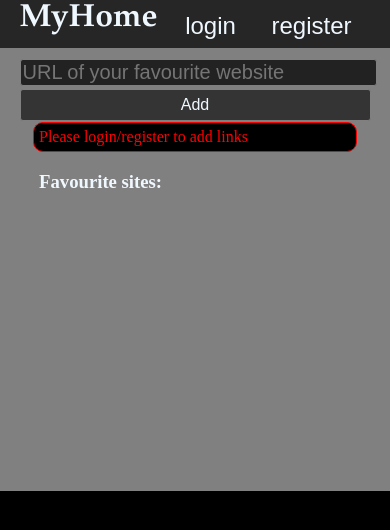
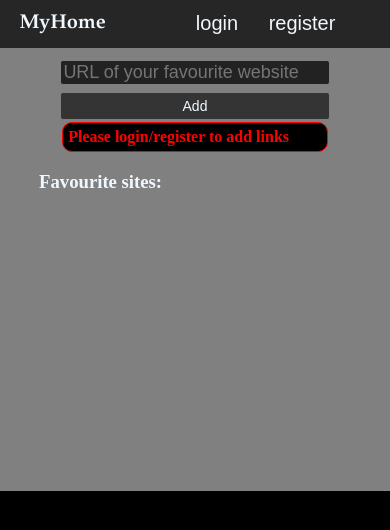
Before and after one commit to sanyi961112/myhome, an Angular app: page / in a window 390 px wide. Shown: the top 530 px of the page. Built offline with nearby package versions, Linux system fonts and the light colour scheme; what js-sha256 would draw is missing.

Commit message:
iframe manipulation

```diff
--- a/src/app/home/home.component.css
+++ b/src/app/home/home.component.css
@@ -70,7 +70,7 @@ input:focus{
 
 
 .button-container{
-  margin-bottom: 1px;
+  margin-bottom: 1em;
   height: 40px;
   max-width: 22em;
   background-color: #343434;
@@ -111,7 +111,7 @@ input:focus{
 }
 
 .btn-close{
-  font-size: 20px;
+  font-size: 1em;
   width: 6em;
 }
 .close-page{
--- a/src/app/home/home.component.html
+++ b/src/app/home/home.component.html
@@ -2,7 +2,7 @@
 <app-menu (isSessionEvent)="getSessionData($event)"></app-menu>
 <div class="home">
   <div class="add-link">
-    <input class="link-input" results="5" placeholder="URL of your favourite website" id="Search"
+    <input autocomplete="off" autocorrect="off" autocapitalize="off" class="link-input" results="5" placeholder="URL of your favourite website" id="Search"
      #url [disabled]="!isLoggedIn">
     <button class="btn btn-add" (click)="validateInput(url.value)" [disabled]="!isLoggedIn">Add</button>
   </div>
@@ -12,7 +12,7 @@
     <div>
       <div class="links" *ngFor="let link of linklist">
         <div class="link" title="open this page: {{link}}">
-          <button class="btn btn-link" (click)="openLink(link)">{{link}}</button>
+          <button class="btn btn-link" (click)="openPage(link)">{{link}}</button>
         </div>
         <div>
           <a href class="btn-x" title="Delete link: {{link}}" (click)="deleteLink(link)">&times;</a>
@@ -23,13 +23,13 @@
   </div>
   <div class="button-container" *ngIf="linkCounter > 0">
     <div class="navigation" *ngIf="linkCounter > 1 && !isMobileView">
-      <button class="btn btn-prev" title="step to previous page" (click)="prevPage()">previous</button>
+      <button class="btn btn-prev" title="step to previous page" (click)="prevPage()">&lt;</button>
     </div>
     <div class="close-page" *ngIf="linkCounter > 0">
-      <button class="btn btn-close" title="Close the current page" (click)="closePage(currentPage)">&times;</button>
+      <button class="btn btn-close" title="Close the current page: {{currentPage}}" (click)="closePage(currentPageID)">&times;</button>
     </div>
     <div class="navigation" *ngIf="linkCounter > 1 && !isMobileView">
-      <button class="btn btn-next" title="step to next page"  (click)="nextPage()">next</button>
+      <button class="btn btn-next" title="step to next page"  (click)="nextPage()">&gt;</button>
     </div>
   </div>
   <div id="frames" class="frames-container">
--- a/src/app/home/home.component.ts
+++ b/src/app/home/home.component.ts
@@ -11,13 +11,14 @@ import {DomSanitizer, SafeResourceUrl} from '@angular/platform-browser';
 export class HomeComponent implements OnInit {
   linklist: any;
   openedLinks = true;
-  openedLinkList: Array<Link>;
+  openedLinkList: any;
   isLoggedIn: boolean;
   isMobileView = false;
   urlRegex = /^(?![^\n]*\.$)(?:https?:\/\/)?(?:(?:[2][1-4]\d|25[1-5]|1\d{2}|[1-9]\d|[1-9])(?:\.(?:[2][1-4]\d|25[1-5]|1\d{2}|[1-9]\d|[0-9])){3}(?::\d{4})?|[a-z\-]+(?:\.[a-z\-]+){2,})$/;
   urlString: string;
   linkCounter: number;
-  currentPage: number;
+  currentPage: any;
+  currentPageID: string;
   infoString: string;
   foundLink: boolean;
   usersList: any;
@@ -59,20 +60,20 @@ export class HomeComponent implements OnInit {
     this.linkCounter = Number(localStorage.getItem('linkCounter'));
   }
 
-  openLink(link: string): void {
+  openPage(link: string): void {
+    this.currentPage = link;
+    // alert(this.currentPage);
+    this.openedLinks = true;
     let httplink;
-    // if (link.includes('www.')){
-    //   link = link.replace('www.', '');
-    // }
     if (!(link.includes('http://' || 'https://'))){
       httplink = 'http://' + link;
-      // alert(httplink);
     }
-    // alert(link);
 
     this.iFrameUrl = this.sanitizer.bypassSecurityTrustResourceUrl(link);
     const iFrame = document.createElement('iframe');
     iFrame.id = 'frame' + this.frameID;
+    this.currentPageID = iFrame.id;
+    // alert(this.currentPageID);
     iFrame.src = httplink;
     iFrame.classList.add('frame');
 
@@ -113,20 +114,29 @@ export class HomeComponent implements OnInit {
       alert('Add a valid url in the input field!');
       return;
     }
-    alert('Add a valid url in the input field!');
+    alert('e.g: www.google.com');
     return;
   }
 
-  closePage(location): void {
-    if (this.openedLinks === true){
-      length = this.openedLinkList.length;
-
-      // TODO POST request needed to be sent to server, if online mode
+  closePage(currentPageID): void {
+    localStorage.getItem('currentPage');
+    // alert(currentPage + ' is going to be closed!');
+    // if (this.openedLinks === true){
+    //   length = this.openedLinkList.length;
+    //
+    // TODO POST request needed to be sent to server, if online mode?????
+    // }
+    // alert(this.currentPageID);
+    const iframe = document.getElementById(this.currentPageID);
+    iframe.parentNode.removeChild(iframe);
+    this.linkCounter = this.linkCounter - 1;
+    if (this.linkCounter === 0) {
+      location.reload();
     }
   }
 
   prevPage(): void {
-    // TODO
+    // TODO update the close-page button and actually add animation too
   }
 
   nextPage(): void {
@@ -143,19 +153,18 @@ export class HomeComponent implements OnInit {
     this.foundLink = false;
     // alert(url);
     this.linklist = JSON.parse(localStorage.getItem('currentList'));
+    // tslint:disable-next-line:prefer-for-of
     for (let i = 0; i < this.linklist.length; i++){
       if (this.linklist[i] === url){
         alert('This link is already in the list');
         this.foundLink = true;
-        // return;
-      } else {
-        this.foundLink = false;
         // return;
       }
     }
     if (this.foundLink !== true){
       this.linklist.push(url);
       localStorage.setItem('currentList', JSON.stringify(this.linklist));
+      (document.getElementById('Search') as HTMLInputElement).value = '';
     }
 
   }
--- a/src/app/menu/menu.component.css
+++ b/src/app/menu/menu.component.css
@@ -11,6 +11,8 @@
 }
 
 .title{
+  margin-top: auto;
+  margin-bottom: auto;
   cursor: pointer;
   font-size: 2em;
   font-family: "Palatino Linotype";
--- a/src/app/menu/menu.component.ts
+++ b/src/app/menu/menu.component.ts
@@ -180,28 +180,39 @@ export class MenuComponent implements OnInit {
     // TODO authenticate user from localstorage or if online then from server-db
     const username = this.loginForm.value.username;
     const password = this.loginForm.value.password;
-    // localStorage.setItem('currentList', '[]');
 
     this.users = JSON.parse(localStorage.getItem('users'));
     if (this.users === null) {
       localStorage.setItem('users', '[]');
       alert('In order to login you need to register first');
     }
+    let checkedID;
+    let foundID = 0;
+    // find user
     for (let i = 0; i <= this.users.length; i++) {
-      if (JSON.stringify(this.users).match(username) && JSON.stringify(this.users).match(this.hashPassword(password))) {
+      // tslint:disable-next-line:max-line-length
+      if (JSON.stringify(this.users[i].username).match(username) && JSON.stringify(this.users[i].password).match(this.hashPassword(password))) {
         // find ID of the log in user, then select the user's link list
         this.selectedID = (this.users[i].id);
+        // alert(this.selectedID);
         this.linkList = JSON.parse(localStorage.getItem('linkList'));
-        for (let j = 0; j < this.linkList.length; j++){
-          const checkedID = this.linkList[j].id;
-          if (checkedID.match(this.selectedID)){
-              this.currentList = this.linkList[j].links;
-              localStorage.setItem('currentList', JSON.stringify(this.currentList));
+        // alert('found you in the system');
+        foundID = 1;
         break;
       }
     }
-
+    // get the correct linklist
+    if (foundID === 1) {
+      // alert('i will get the linklist');
+      localStorage.setItem('currentList', '[]');
+      for (let j = 0; j <= this.linkList.length; j++) {
+        checkedID = this.linkList[j].id;
+        if (checkedID === this.selectedID){
+          // alert(checkedID);
+          // alert(this.selectedID);
+          this.currentList = this.linkList[j].links;
           localStorage.setItem('currentList', JSON.stringify(this.currentList));
+          // localStorage.setItem('currentList', JSON.stringify(this.currentList));
           this.currentUser = username;
           localStorage.setItem('currentUser', this.currentUser);
           this.isSession = true;
@@ -209,13 +220,16 @@ export class MenuComponent implements OnInit {
           this.closeLoginModal();
           // this.closeRegisterModal();
           location.reload();
+          // alert('reloaded');
+          return;
         }
       }
-    alert('Wrong login/password combination');
+    } else{
+      alert('You are not in the system yet, please register');
+    }
   }
 
   endSession(): void {
-    // TODO save the currentlist to the user's list, it's an overwrite
     this.saveCurrentList();
 
     if (localStorage.getItem('isLoggedIn') === 'true') {
@@ -264,6 +278,7 @@ export class MenuComponent implements OnInit {
 
 
   getLocalData(): void {
+    // TODO should be called on a refresh, so ngOnInit?
     // TODO offline session data gather, is access valid? is user token still active? load back opened pages last state
   }
 
@@ -299,7 +314,7 @@ export class MenuComponent implements OnInit {
   checkMailAndUser(mail, user): boolean {
     const data = localStorage.getItem('users');
     if (data.match('"' + mail + '"')) {
-      alert('The given e-mail is already registered');
+      alert('The given e-mail is already registered, please choose another one!');
       return true;
     }
     if (data.match('"' + user + '"')) {
--- a/src/styles.css
+++ b/src/styles.css
@@ -143,8 +143,9 @@ input.ng-valid{
   width: 50%;
   margin-left: auto;
   margin-right: auto;
+  font-weight: bold;
 }
-@media screen and (max-width : 600px){
+@media screen and (max-width : 1024px){
   .register-title{
     margin-left: 1px !important;
   }
@@ -156,24 +157,71 @@ input.ng-valid{
     font-size: 1em !important;
   }
   .warning{
-    width: 80% !important;
+    width: 65% !important;
   }
   .add-link{
     width: 90% !important;
     display: flex !important;
     flex-direction: column !important;
   }
-  .link-input{
-    width: 100% !important;
+  #Search{
     margin: auto !important;
+    width: 75% !important;
+    font-size: 18px !important;
+  }
+  .btn-add {
+    margin: auto !important;
+    margin-top: 5px !important;
+    width: 77% !important;
+    font-size: 14px !important;
+    /*margin-top: 5px !important;*/
+    /*margin-bottom: 5px !important;*/
+  }
+  .register-title{
+    font-size: 2em !important;
+  }
+  .login-title{
+    font-size: 2em !important;
+  }
+  .title{
+    margin-top: auto !important;
+    margin-bottom: auto !important;
     font-size: 20px !important;
   }
-  .btn-add{
-    margin: auto !important;
-    width: 100% !important;
+  .btn-login{
+    font-size: 20px !important;
+  }
+  .btn-register{
+    /*margin-bottom: auto !important;*/
+    font-size: 20px !important;
+    /*margin-right: 0px !important;*/
+  }
+  .btn-logout{
+    margin-bottom: auto !important;
+    font-size: 20px !important;
+    /*margin-right: 0px !important;*/
+  }
+  .user{
+    margin-bottom: auto !important;
+    font-size: 20px !important;
+  }
+  .button-container{
+    max-width: 80% !important;
+  }
+  .btn-close{
+    margin-left: 0px !important;
+    margin-right: 0px !important;
+    max-width: 4em !important;
     font-size: 1em !important;
-
   }
+  /*.btn-prev{*/
+  /*  max-width: 2em !important;*/
+  /*  font-size: 1em !important;*/
+  /*}*/
+  /*.btn-next{*/
+  /*  max-width: 2em !important;*/
+  /*  font-size: 1em !important;*/
+  /*}*/
 }
 
 .modal{
```
Lines whose indentation alone changed are shown as unchanged.
